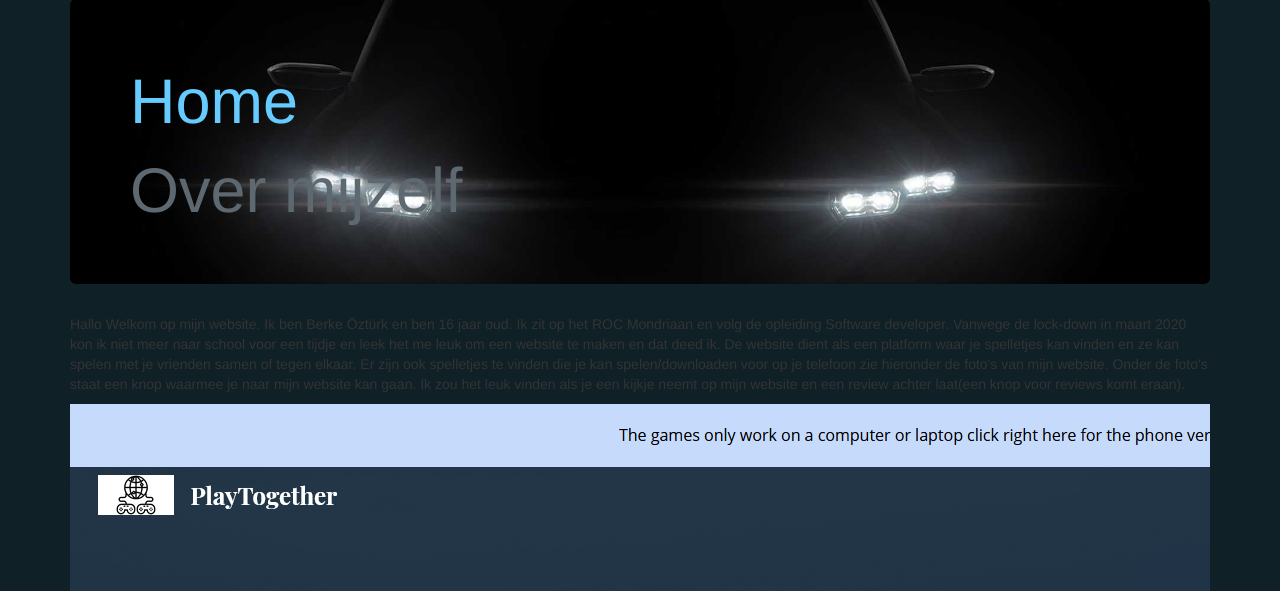
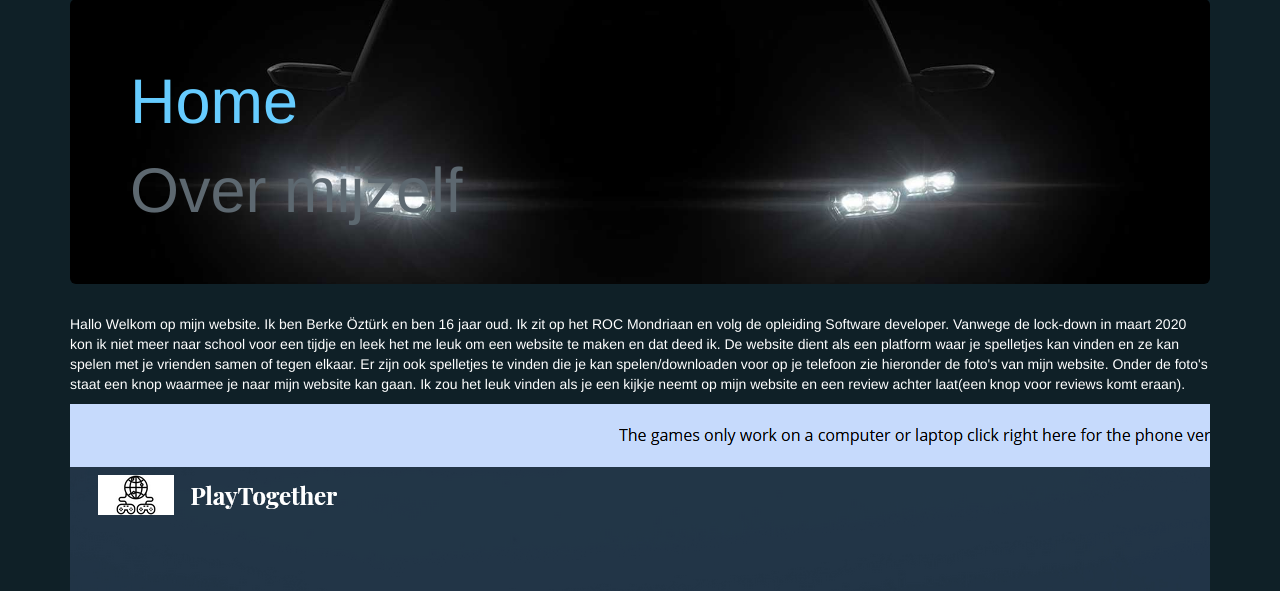
Before and after one commit to B-Ozturk/B-Ozturk.github.io, a PHP site: page /html/omz.html in a window 1280 px wide; the page is wider, and only the part inside the window is pictured. Shown: the part 21-612 px from the top of that part. Run offline with PHP 8.4, Linux system fonts and the light colour scheme.

Commit message:
Update Version 1.3

```diff
--- a/WEBSITE_V3/css/omz.css
+++ b/WEBSITE_V3/css/omz.css
@@ -16,3 +16,7 @@ body
 .huis{
     color: #66CCFF;
 }
+
+p{
+    color: #ffff;
+}
```
